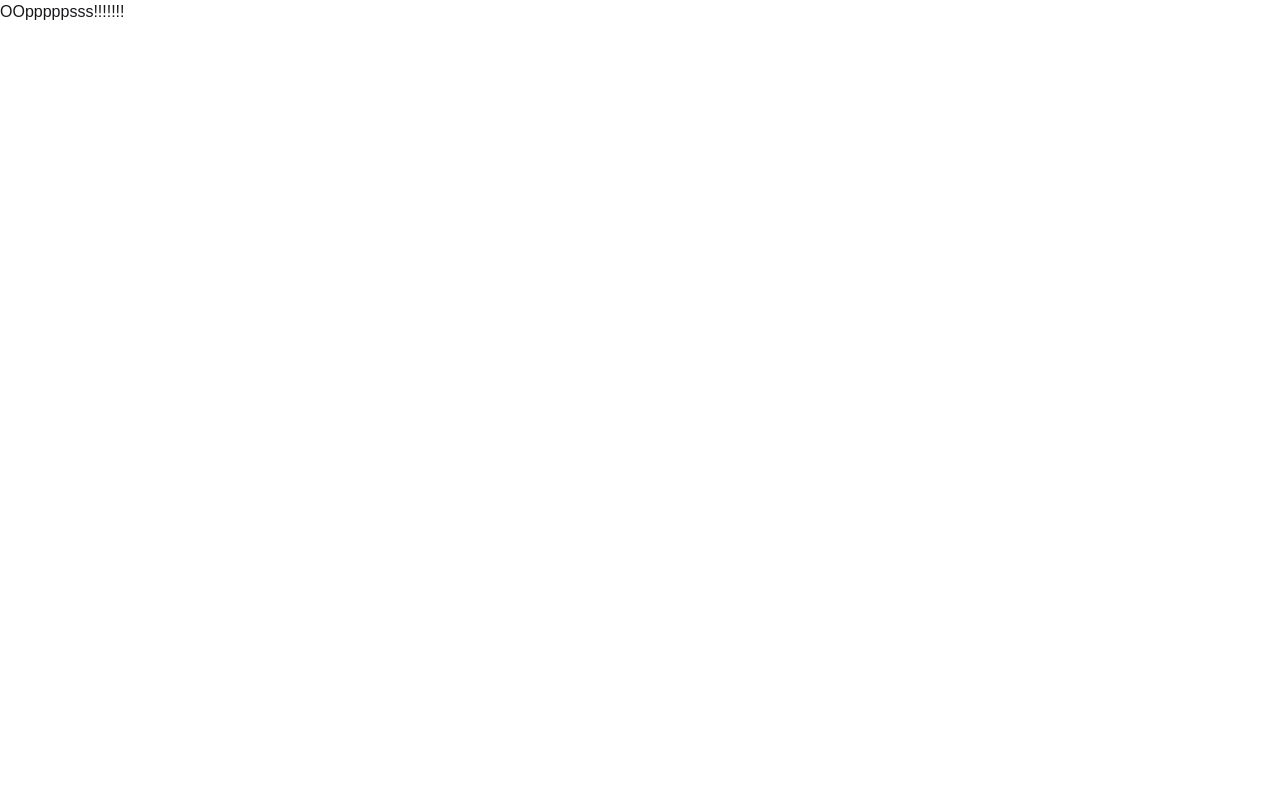
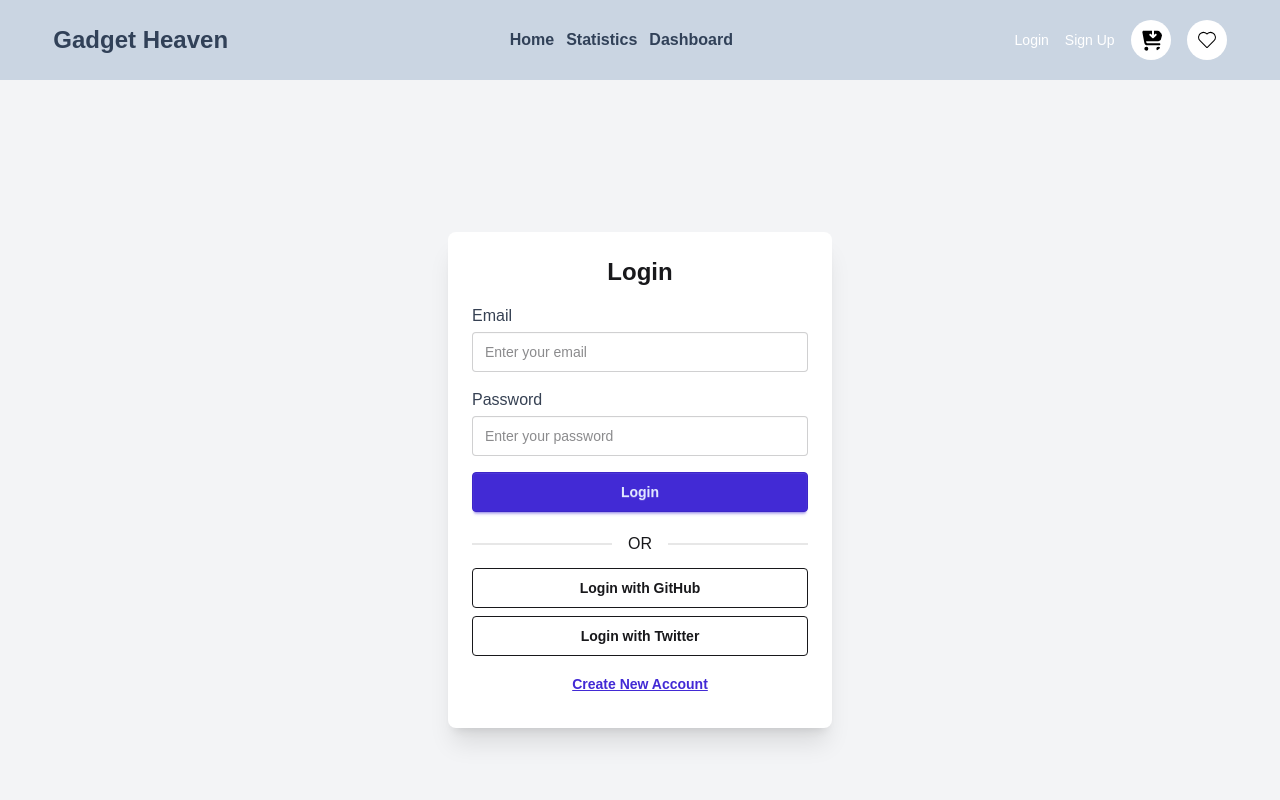
Before and after one commit to devalamin/gadget-ninja, a React (Vite) app: page /login in a window 1280 px wide. Before the commit this address had no page. Shown: the top 800 px of the page. Built offline with nearby package versions, Linux system fonts and the light colour scheme.

Commit message:
'form=-added'

```diff
--- /dev/null
+++ b/src/components/Login/Login.jsx
@@ -0,0 +1,51 @@
+import React, { useState } from 'react';
+import { Link } from 'react-router-dom';
+
+const Login = () => {
+    const [email, setEmail] = useState("");
+    const [password, setPassword] = useState("");
+
+    const handleLogin = (e) => {
+        e.preventDefault();
+        console.log("Email:", email, "Password:", password);
+    };
+
+    return (
+        <div className="flex justify-center items-center min-h-screen bg-gray-100">
+            <div className="card w-96 bg-white shadow-xl p-6 rounded-lg">
+                <h2 className="text-2xl font-bold text-center mb-4">Login</h2>
+                <form onSubmit={handleLogin}>
+                    <div className="mb-4">
+                        <label className="block text-gray-700">Email</label>
+                        <input
+                            type="email"
+                            className="input input-bordered w-full mt-1"
+                            placeholder="Enter your email"
+                            value={email}
+                            onChange={(e) => setEmail(e.target.value)}
+                            required
+                        />
+                    </div>
+                    <div className="mb-4">
+                        <label className="block text-gray-700">Password</label>
+                        <input
+                            type="password"
+                            className="input input-bordered w-full mt-1"
+                            placeholder="Enter your password"
+                            value={password}
+                            onChange={(e) => setPassword(e.target.value)}
+                            required
+                        />
+                    </div>
+                    <button type="submit" className="btn btn-primary w-full mb-2">Login</button>
+                </form>
+                <div className="divider">OR</div>
+                <button className="btn btn-outline w-full mb-2">Login with GitHub</button>
+                <button className="btn btn-outline w-full mb-2">Login with Twitter</button>
+                <Link to='/register'><button className="btn btn-link w-full">Create New Account</button></Link>
+            </div>
+        </div>
+    );
+};
+
+export default Login;
--- a/src/components/NavBar/NavBar.jsx
+++ b/src/components/NavBar/NavBar.jsx
@@ -21,7 +21,9 @@ const NavBar = () => {
                         <NavLink>Dashboard</NavLink>
                     </div>
                     <div>
-                        <div className='flex text-2xl space-x-4'>
+                        <div className='flex text-2xl space-x-4 items-center'>
+                            <Link className='text-sm text-white' to='/login'>Login</Link>
+                            <Link className='text-sm text-white' to='/register'>Sign Up</Link>
                             <Link to='/cart'><FaCartArrowDown className='text-black bg-white h-10 w-10 p-2 rounded-full' /></Link>
                             <CiHeart className='text-black bg-white h-10 w-10 p-2 rounded-full'></CiHeart>
                         </div>
--- /dev/null
+++ b/src/components/Register/Register.jsx
@@ -0,0 +1,46 @@
+import React, { useState } from 'react';
+
+const Register = () => {
+    const [email, setEmail] = useState("");
+    const [password, setPassword] = useState("");
+
+    const handleSignup = (e) => {
+        e.preventDefault();
+        console.log("Email:", email, "Password:", password);
+    };
+
+    return (
+        <div className="flex justify-center items-center min-h-screen bg-gray-100">
+            <div className="card w-96 bg-white shadow-xl p-6 rounded-lg">
+                <h2 className="text-2xl font-bold text-center mb-4">Sign Up</h2>
+                <form onSubmit={handleSignup}>
+                    <div className="mb-4">
+                        <label className="block text-gray-700">Email</label>
+                        <input
+                            type="email"
+                            className="input input-bordered w-full mt-1"
+                            placeholder="Enter your email"
+                            value={email}
+                            onChange={(e) => setEmail(e.target.value)}
+                            required
+                        />
+                    </div>
+                    <div className="mb-4">
+                        <label className="block text-gray-700">Password</label>
+                        <input
+                            type="password"
+                            className="input input-bordered w-full mt-1"
+                            placeholder="Enter your password"
+                            value={password}
+                            onChange={(e) => setPassword(e.target.value)}
+                            required
+                        />
+                    </div>
+                    <button type="submit" className="btn btn-primary w-full">Sign Up</button>
+                </form>
+            </div>
+        </div>
+    );
+};
+
+export default Register;
```
Also changed, not shown: src/main.jsx (+10 -0 lines), 1 other file (tests, documents, lock files or other folders).
